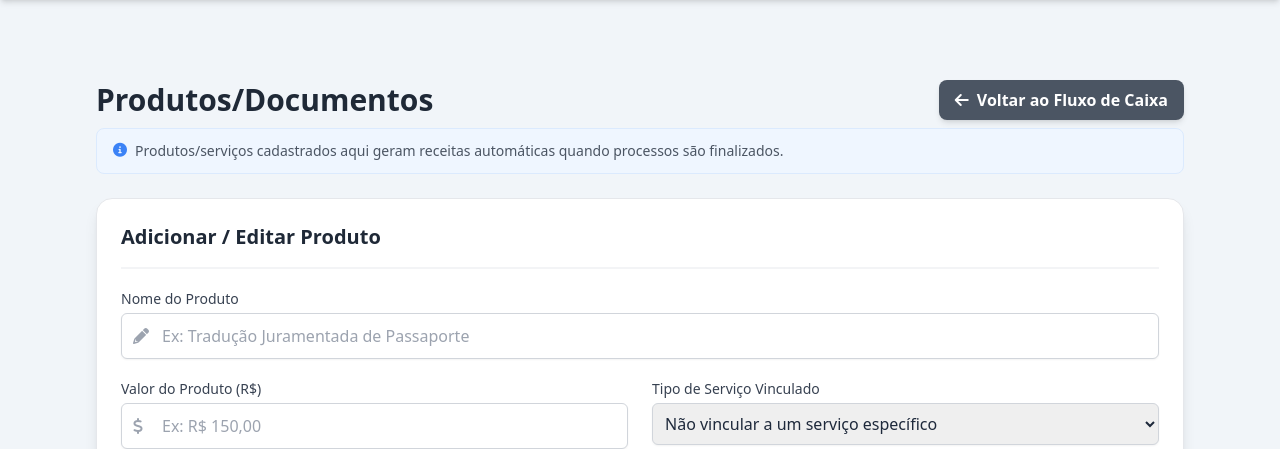
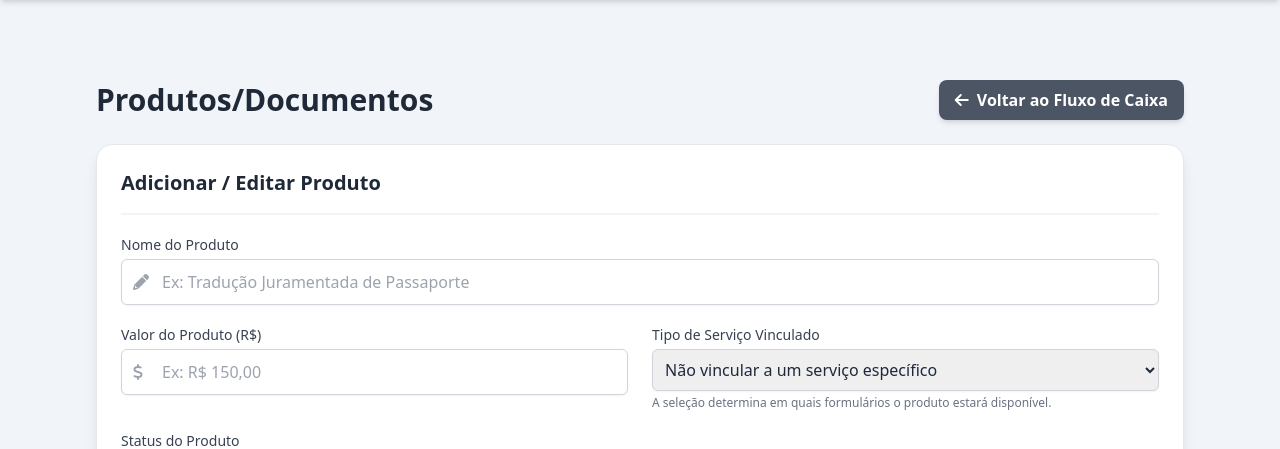
Before and after one commit to joeltondf/sbx2, a PHP site: page /produtos_orcamento in a window 1280 px wide. Shown: the part 68-517 px from the top of the page. Run offline with PHP 8.4, Linux system fonts and the light colour scheme; the visitor is signed in with stand-in values (Sample User, id 1); data that the repository does not hold is empty; some libraries are stand-ins or nearby versions.

Commit message:
Revert "Garanta que produtos de orçamento sejam receitas automáticas"

```diff
--- a/app/controllers/ProdutosOrcamentoController.php
+++ b/app/controllers/ProdutosOrcamentoController.php
@@ -110,9 +110,6 @@ class ProdutosOrcamentoController {
         }
 
         if ($_SERVER['REQUEST_METHOD'] === 'POST') {
-            // Valores fixos para produtos de orçamento
-            $_POST['tipo_lancamento'] = 'RECEITA';
-            $_POST['eh_produto_orcamento'] = 1;
             $_POST['servico_tipo'] = $this->normalizeServiceType($_POST['servico_tipo'] ?? 'Nenhum');
             $_POST['ativo'] = $_POST['ativo'] ?? 1;
             $_POST['unidade'] = $_POST['unidade'] ?? 'UN';
--- a/app/models/CategoriaFinanceira.php
+++ b/app/models/CategoriaFinanceira.php
@@ -235,7 +235,7 @@ class CategoriaFinanceira
 
     // NOVO MÉTODO: Atualiza um produto de orçamento.
     public function updateProdutoOrcamento($id, $data) {
-        $sql = "UPDATE categorias_financeiras SET nome_categoria = ?, valor_padrao = ?, servico_tipo = ?, bloquear_valor_minimo = ?, ativo = ?, tipo_lancamento = 'RECEITA', eh_produto_orcamento = 1 WHERE id = ? AND eh_produto_orcamento = 1";
+        $sql = "UPDATE categorias_financeiras SET nome_categoria = ?, valor_padrao = ?, servico_tipo = ?, bloquear_valor_minimo = ?, ativo = ? WHERE id = ? AND eh_produto_orcamento = 1";
         $stmt = $this->pdo->prepare($sql);
         return $stmt->execute([
             $data['nome_categoria'],
--- a/app/views/produtos_orcamento/index.php
+++ b/app/views/produtos_orcamento/index.php
@@ -4,18 +4,13 @@ $pageTitle = 'Produtos de Orçamento';
 ?>
 
 <div class="container mx-auto px-4 sm:px-6 lg:px-8 py-8">
-    <div class="flex items-center justify-between mb-2">
+    <div class="flex items-center justify-between mb-6">
         <h1 class="text-3xl font-bold text-gray-800">Produtos/Documentos</h1>
         <a href="fluxo_caixa.php" class="bg-gray-600 hover:bg-gray-700 text-white font-bold py-2 px-4 rounded-lg shadow-md flex items-center">
             <i class="fas fa-arrow-left mr-2"></i>
             Voltar ao Fluxo de Caixa
         </a>
     </div>
-
-    <p class="mb-6 text-sm text-gray-600 bg-blue-50 border border-blue-100 rounded-lg px-4 py-3 flex items-start">
-        <i class="fas fa-info-circle text-blue-500 mr-2 mt-0.5"></i>
-        <span>Produtos/serviços cadastrados aqui geram receitas automáticas quando processos são finalizados.</span>
-    </p>
 
     <?php include_once __DIR__ . '/../partials/messages.php'; ?>
 
```
